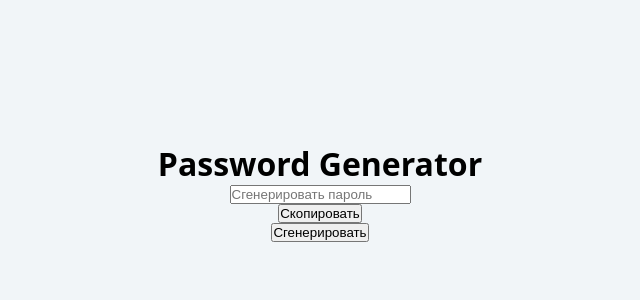
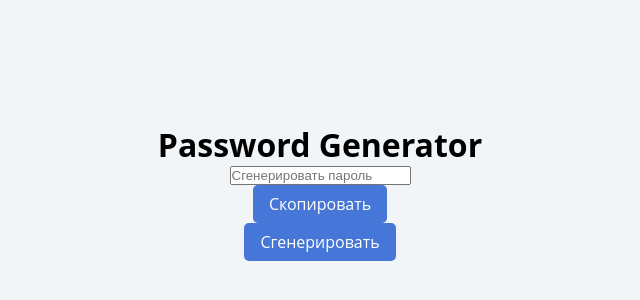
Before and after one commit to SunWebRod/generate-password, a plain HTML site: page index.html in a window 1280 px wide. Shown: the part 208-508 px from the top of the page, without its empty margins (320-960 px from the left). Drawn offline with Linux system fonts and the light colour scheme.

Commit message:
style
button styling

```diff
--- a/style.css
+++ b/style.css
@@ -29,3 +29,25 @@ body {
 .password-button {
 
 }
+
+.password-button {
+    min-width: 100px;
+    font-family: inherit;
+    appearance: none;
+    border: 0;
+    border-radius: 5px;
+    background: #4676d7;
+    color: #fff;
+    padding: 8px 16px;
+    font-size: 1rem;
+    cursor: pointer;
+  }
+
+.password-button:hover {
+    background: #1d49aa;
+}
+
+.password-button:focus {
+    outline: none;
+    box-shadow: 0 0 0 4px #cbd6ee;
+}
```
